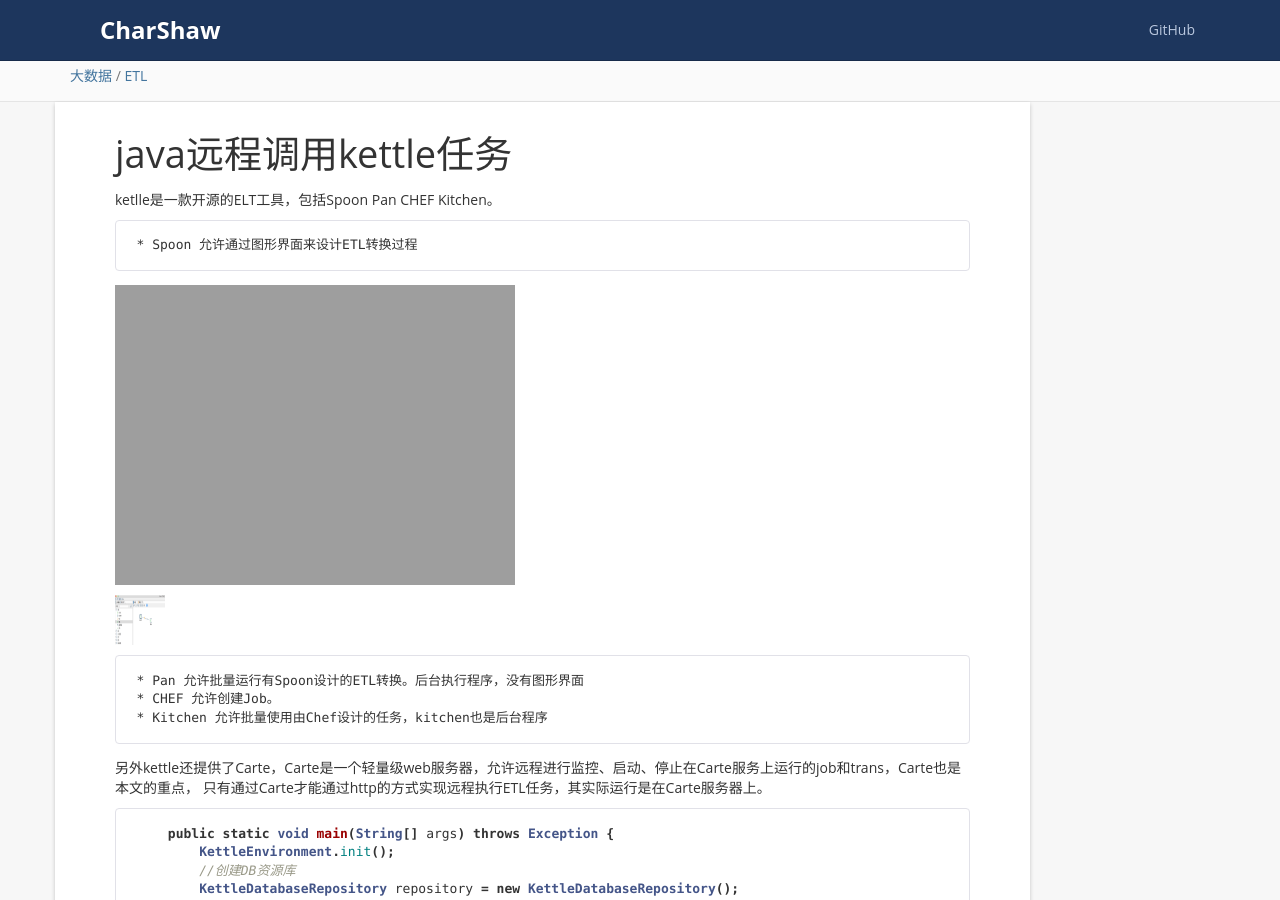
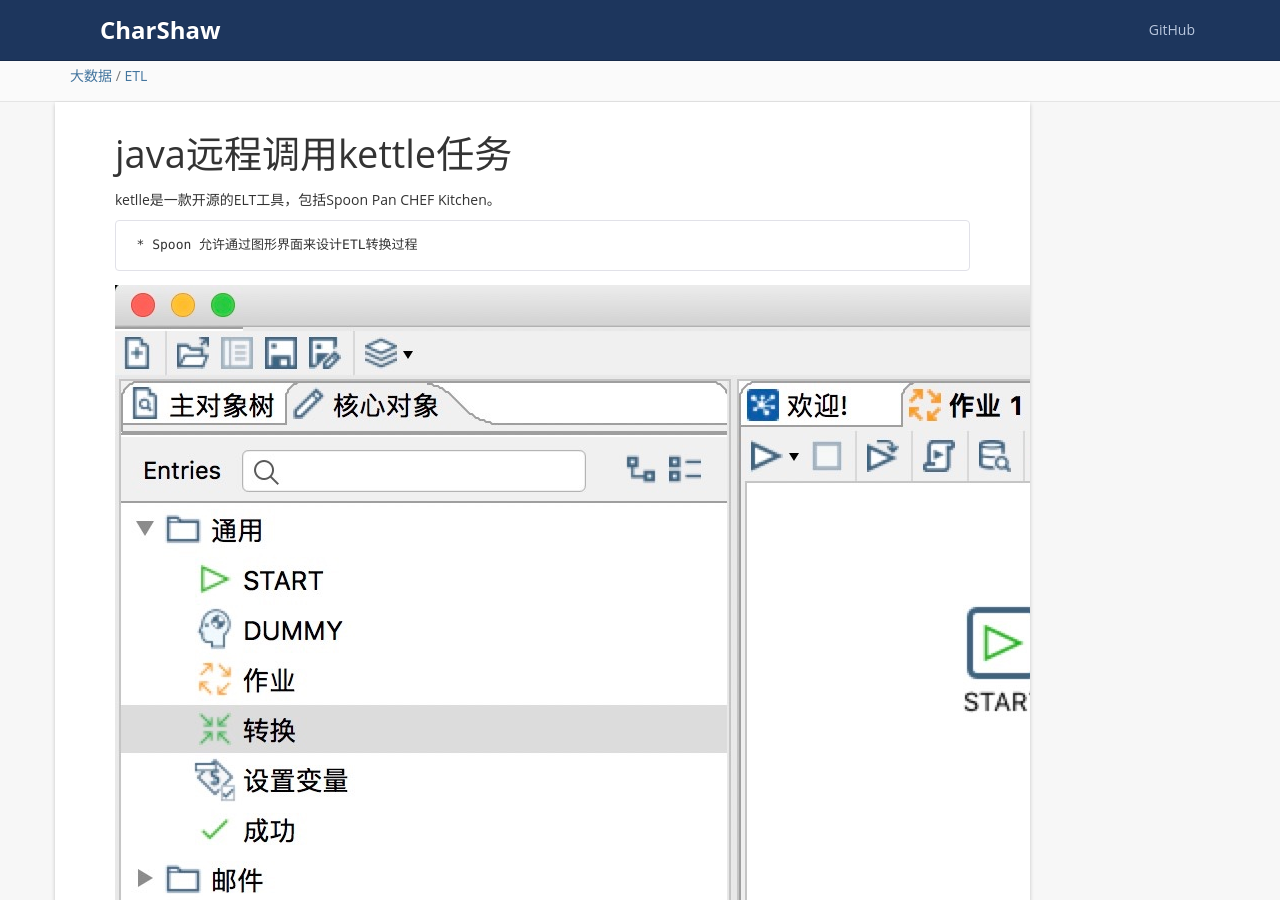
Before and after one commit to charshaw/blog, a Jekyll site: the page built from _posts/2019-03-23-java远程执行kettle.md, in a window 1280 px wide and 900 px high. Built offline with Jekyll 4.4.1, drawn with Linux system fonts in a browser that asks for light colours.

Commit message:
调整图片大小

```diff
--- a/_posts/2019-03-23-java远程执行kettle.md
+++ b/_posts/2019-03-23-java远程执行kettle.md
@@ -11,9 +11,7 @@
 
     * Spoon 允许通过图形界面来设计ETL转换过程
 
-![spoon]({{ '/styles/images/kettle_spoon.jpg' | prepend: site.baseurl  }} =200x)
-
-<img style="width:50px;height:50px" src="{{ '/styles/images/kettle_spoon.jpg' | prepend: site.baseurl  }}"  alt="spoon" align=center />
+![spoon]({{ '/styles/images/kettle_spoon.jpg' | prepend: site.baseurl  }})
 
     * Pan 允许批量运行有Spoon设计的ETL转换。后台执行程序，没有图形界面
     * CHEF 允许创建Job。
```
Also changed, not shown: styles/images/kettle_spoon.jpg.
